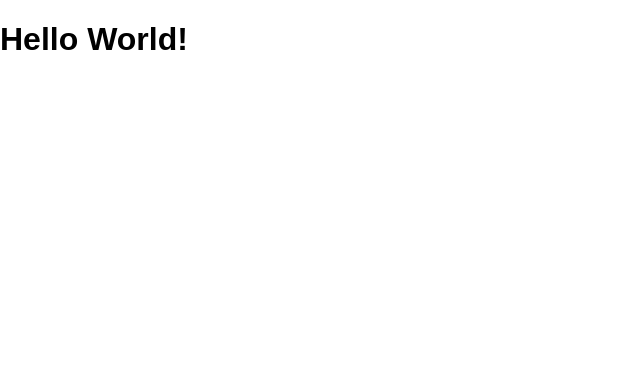
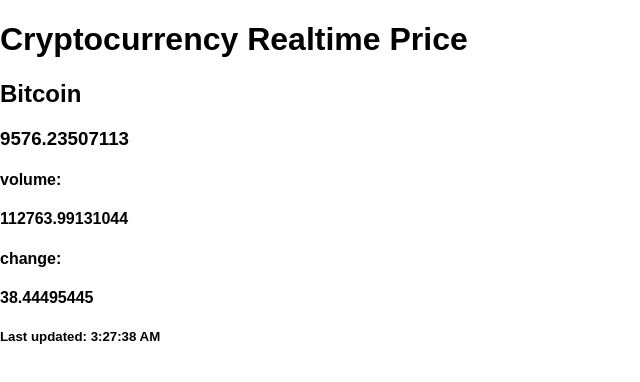
Before and after one commit to chu-yik/crypto-display, a React (Create React App) app: page / in a window 1280 px wide. Shown: the top 382 px of the page, without its empty margins (0-640 px from the left). Built offline with nearby package versions, Linux system fonts and the light colour scheme.

Commit message:
created static version of CryptoDisplay with 5 sec interval timer

```diff
--- a/src/App.js
+++ b/src/App.js
@@ -1,10 +1,12 @@
 import React, { Component } from 'react';
+import CryptoDisplay from './CryptoDisplay';
 
 class App extends Component {
   render() {
     return (
       <div>
-        <h1>Hello World!</h1>
+        <h1>Cryptocurrency Realtime Price</h1>
+        <CryptoDisplay name='Bitcoin' base='btc' target='usd' />
       </div>
     );
   }
--- /dev/null
+++ b/src/CryptoDisplay.js
@@ -0,0 +1,79 @@
+import React, { Component } from 'react';
+
+const RESPONSE = {
+	"base": "btc",
+	"target": "usd",
+	"change": 38.44495445,
+	"lastUpdated": 1520823901,
+	"price": 9576.23507113,
+	"volume": 112763.99131044
+};
+
+function FormattedDate(props) {
+	return (
+		<h5>Last updated: {props.date.toLocaleTimeString()}</h5>
+	);
+}
+
+function NameDisplay(props) {
+	return (
+		<h2>{props.name}</h2>
+	);
+}
+
+function PriceDisplay(props) {
+	return (
+		<h3>{props.price}</h3>
+	);
+}
+
+function VolumeDisplay(props) {
+	return (
+		<div>
+			<h4>volume:</h4>
+			<h4>{props.volume}</h4>
+		</div>
+	);
+}
+
+function ChangeDisplay(props) {
+	return (
+		<div>
+			<h4>change:</h4>
+			<h4>{props.change}</h4>
+		</div>
+	);
+}
+
+class CryptoDisplay extends Component {
+	constructor(props) {
+		super(props);
+		this.state = { lastUpdate: new Date() };
+	}
+
+	componentDidMount() {
+		this.timerID = setInterval(() => this.tick(), 5000);
+	}
+
+	componentWillUnmount() {
+		clearInterval(this.timerID);
+	}
+
+	tick() {
+		this.setState({ lastUpdate: new Date() });
+	}
+
+	render() {
+		return (
+			<div>
+				<NameDisplay name={this.props.name} />
+				<PriceDisplay price={RESPONSE.price} />
+				<VolumeDisplay volume={RESPONSE.volume} />
+				<ChangeDisplay change={RESPONSE.change} />
+				<FormattedDate date={this.state.lastUpdate} />
+			</div>
+		);
+	}
+}
+
+export default CryptoDisplay;
```
